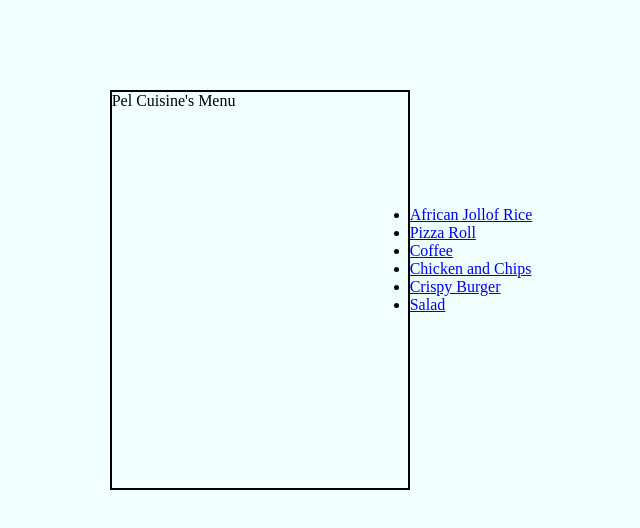
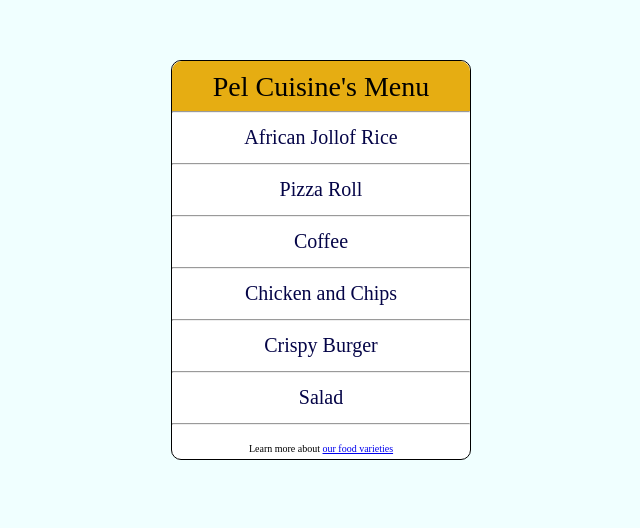
Before and after one commit to GboyeRichard1/Food-Menu-List, a plain HTML site: page index.html in a window 1280 px wide. Shown: the part 140-668 px from the top of the page, without its empty margins (319-959 px from the left). Drawn offline with Linux system fonts and the light colour scheme.

Commit message:
Menu Complete

```diff
--- a/index.html
+++ b/index.html
@@ -10,15 +10,27 @@
     <body>
         <div class="Menulist">
             <div class="Bigtitle">Pel Cuisine's Menu</div>
-            </div>
             <div class="linklist">
                 <ul>
+                    <hr>
                     <li><a href="order.html" class="firstlink">African Jollof Rice</a></li>
+                    <hr>
+
                     <li><a href="order.html" class="secondlink">Pizza Roll</a></li>
+                    <hr>
+
                     <li><a href="order.html" class="thirdlink">Coffee</a></li>
+                    <hr>
+
                     <li><a href="order.html" class="fourthlink">Chicken and Chips</a></li>
+                    <hr>
+
                     <li><a href="order.html" class="fifthlink">Crispy Burger</a></li>
+                    <hr>
+
                     <li><a href="order.html" class="sixthlink">Salad</a></li>
+                    <hr>
+                    <div class="lastlink">Learn more about <a href="order.html">our food varieties</a></div>
                 </ul>
             </div>
         </div>
--- a/styles.css
+++ b/styles.css
@@ -5,20 +5,101 @@
 }
 
 body{
-    display: flex;
     background-color: azure;
     height:100vh;
     justify-content: center;
     align-items: center;
-
+    display:flex;
 }
 
 .Menulist{
     width: 300px;
     height: 400px;
-    border: 2px solid black;
-    justify-content: center;
-    align-items: center;
-    margin-top: 60px;
+    max-width: 300px;
+    max-height: 400px;
+    background-color: white;
+    border: 1px solid black;
+    border-radius: 10px;
+}
+
+.linklist{
+
+   text-align: center;
+   text-decoration: none;
+   line-height: 48px;
+
+
 
 }
+
+.Bigtitle{
+   font-size: 28px;
+   text-align: center;
+   background-color: rgb(230, 173, 18);
+   height: 50px;
+   border-top-right-radius: 10px;
+   border-top-left-radius: 10px;
+   padding-top:10px;
+   padding-bottom: 10px;
+
+}
+
+.firstlink{
+
+   text-decoration: none;
+   font-size: 20px;
+   color: rgb(4, 4, 71);
+   font-weight: 500;
+
+
+}
+.secondlink{
+
+    text-decoration: none;
+    font-size: 20px;
+    color: rgb(4, 4, 71);
+    font-weight: 500;
+}
+.thirdlink{
+
+    text-decoration: none;
+    font-size: 20px;
+    color: rgb(4, 4, 71);
+    font-weight: 500;
+}
+.fourthlink{
+    color: rgb(4, 4, 71);
+    font-weight: 500;
+    text-decoration: none;
+    font-size: 20px;
+}
+.fifthlink{
+    text-decoration: none;
+    font-size: 20px;
+    color: rgb(4, 4, 71);
+   font-weight: 500;
+}
+.sixthlink{
+    text-decoration: none;
+    font-size: 20px;
+    color: rgb(4, 4, 71);
+    font-weight: 500;
+}
+.lastlink{
+    text-decoration: none;
+    font-size: 10px;
+
+
+}
+
+.firstlink:hover, .secondlink:hover, .thirdlink:hover, .fourthlink:hover, .fifthlink:hover, .sixthlink:hover{
+    background-color: hsla(49, 88%, 50%, 0.966);
+}
+
+
+ul{
+    list-style-type: none;
+
+
+
+}
```
